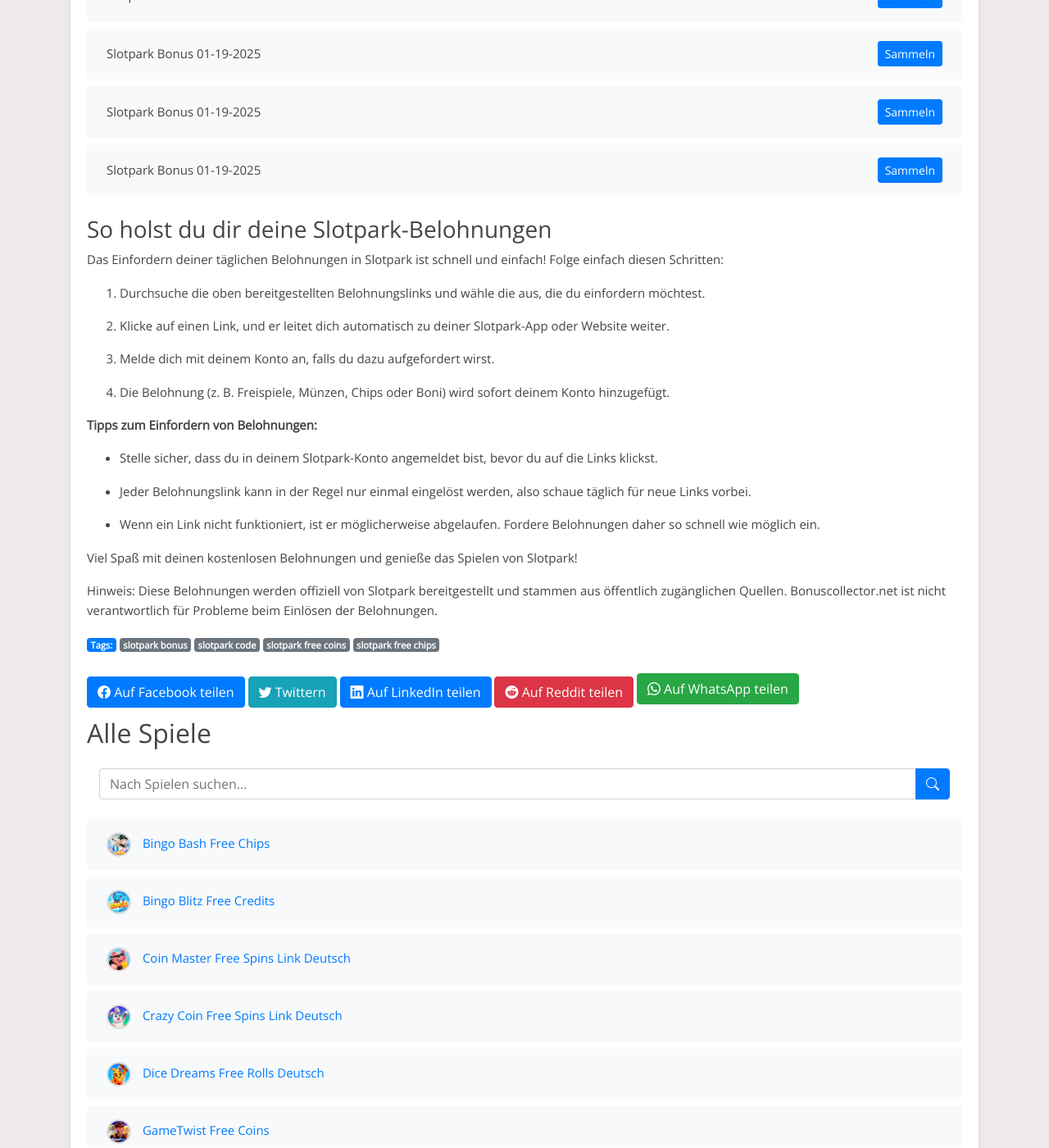
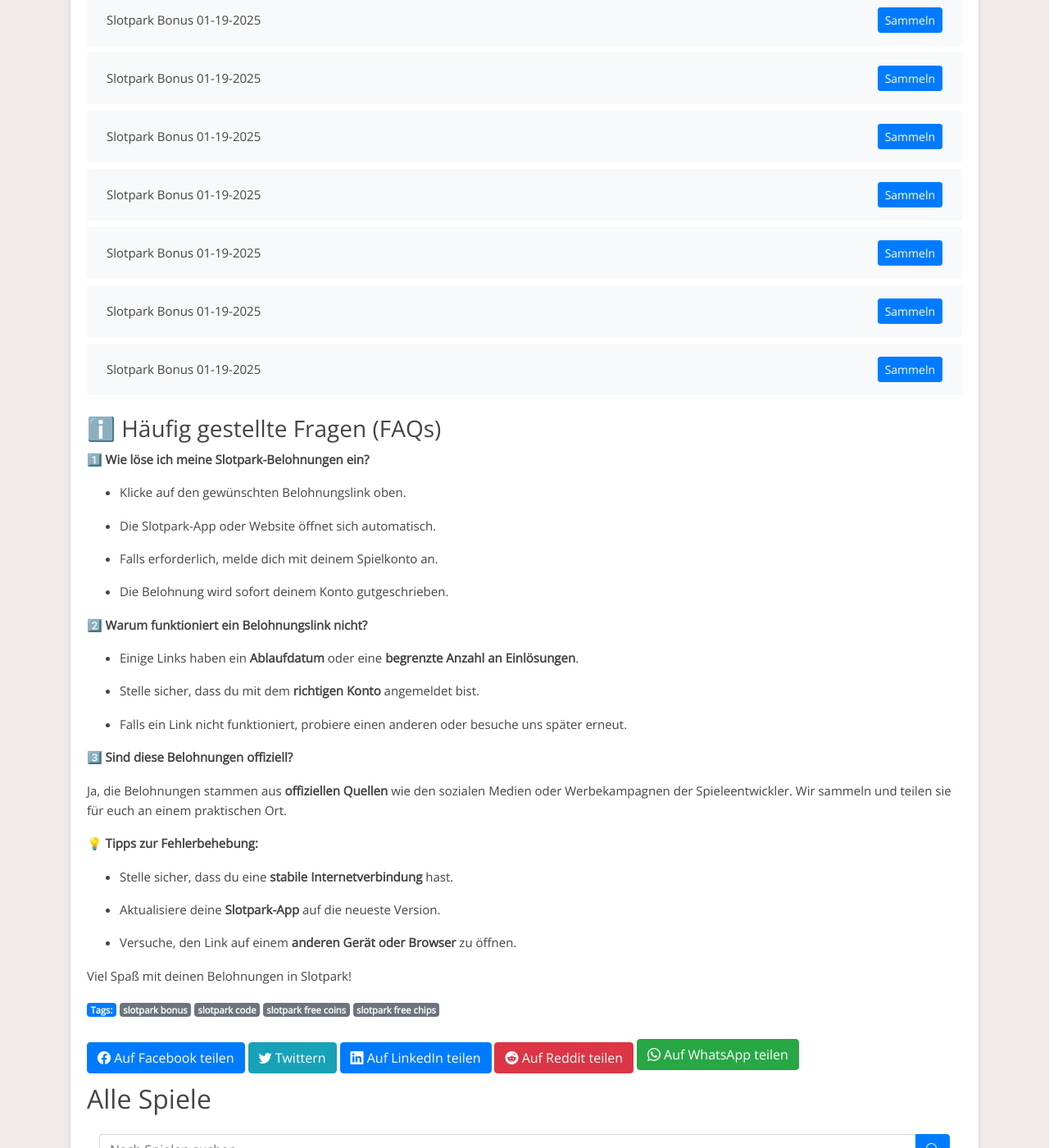
Before and after one commit to Prollad99/bs-de, a Jekyll site: the page built from _posts/2025-01-19-slotpark.md, in a window 1280 px wide and 1400 px high, scrolled down 7477 px. Shown: the whole window at 82% size. Built offline with Jekyll 4.4.1, drawn with Linux system fonts in a browser that asks for light colours; some of the changed text lies outside the part shown.

Commit message:
Aktualisiere Inhalte für slotpark

```diff
--- a/_includes/slotpark_footer.html
+++ b/_includes/slotpark_footer.html
@@ -1,27 +1,38 @@
-### So holst du dir deine Slotpark-Belohnungen
+### ℹ️ Häufig gestellte Fragen (FAQs)
 
 
-Das Einfordern deiner täglichen Belohnungen in Slotpark ist schnell und einfach! Folge einfach diesen Schritten:
+**1️⃣ Wie löse ich meine Slotpark-Belohnungen ein?**
 
-1. Durchsuche die oben bereitgestellten Belohnungslinks und wähle die aus, die du einfordern möchtest.
+- Klicke auf den gewünschten Belohnungslink oben.
 
-2. Klicke auf einen Link, und er leitet dich automatisch zu deiner Slotpark-App oder Website weiter.
+- Die Slotpark-App oder Website öffnet sich automatisch.
 
-3. Melde dich mit deinem Konto an, falls du dazu aufgefordert wirst.
+- Falls erforderlich, melde dich mit deinem Spielkonto an.
 
-4. Die Belohnung (z. B. Freispiele, Münzen, Chips oder Boni) wird sofort deinem Konto hinzugefügt.
+- Die Belohnung wird sofort deinem Konto gutgeschrieben.
 
 
-**Tipps zum Einfordern von Belohnungen:**
+**2️⃣ Warum funktioniert ein Belohnungslink nicht?**
 
-- Stelle sicher, dass du in deinem Slotpark-Konto angemeldet bist, bevor du auf die Links klickst.
+- Einige Links haben ein **Ablaufdatum** oder eine **begrenzte Anzahl an Einlösungen**.
 
-- Jeder Belohnungslink kann in der Regel nur einmal eingelöst werden, also schaue täglich für neue Links vorbei.
+- Stelle sicher, dass du mit dem **richtigen Konto** angemeldet bist.
 
-- Wenn ein Link nicht funktioniert, ist er möglicherweise abgelaufen. Fordere Belohnungen daher so schnell wie möglich ein.
+- Falls ein Link nicht funktioniert, probiere einen anderen oder besuche uns später erneut.
 
 
-Viel Spaß mit deinen kostenlosen Belohnungen und genieße das Spielen von Slotpark!
+**3️⃣ Sind diese Belohnungen offiziell?**
+
+Ja, die Belohnungen stammen aus **offiziellen Quellen** wie den sozialen Medien oder Werbekampagnen der Spieleentwickler. Wir sammeln und teilen sie für euch an einem praktischen Ort.
 
 
-Hinweis: Diese Belohnungen werden offiziell von Slotpark bereitgestellt und stammen aus öffentlich zugänglichen Quellen. Bonuscollector.net ist nicht verantwortlich für Probleme beim Einlösen der Belohnungen.
+**💡 Tipps zur Fehlerbehebung:**
+
+- Stelle sicher, dass du eine **stabile Internetverbindung** hast.
+
+- Aktualisiere deine **Slotpark-App** auf die neueste Version.
+
+- Versuche, den Link auf einem **anderen Gerät oder Browser** zu öffnen.
+
+
+Viel Spaß mit deinen Belohnungen in Slotpark!
--- a/_includes/slotpark_post.html
+++ b/_includes/slotpark_post.html
@@ -1,13 +1,29 @@
-Entdecke tägliche Slotpark-Belohnungen!
+## Slotpark – Tägliche Belohnungen & Tipps
 
 
-Bist du ein Fan von Slotpark und möchtest dein Spielerlebnis verbessern? Du bist hier genau richtig! Diese Seite ist allen Slotpark-Enthusiasten gewidmet, die täglich kostenlose Belohnungen einfordern möchten. Hier findest du die neuesten Links, um Freispiele, Münzen, Chips und andere spannende Boni zu sammeln, damit du das Spiel noch mehr genießen kannst.
+**Hol dir täglich exklusive Belohnungen für Slotpark!** Wir stellen dir die neuesten Bonuslinks bereit, mit denen du Freispiele, Münzen, Chips und andere Belohnungen sammeln kannst.
 
 
-Slotpark ist ein unterhaltsames Spiel, das von Millionen geliebt wird. Ob du höhere Level erreichen oder einfach nur den Nervenkitzel genießen möchtest – unsere täglichen Belohnungslinks halten dich im Spiel.
+### 🎮 Was ist Slotpark?
+
+Slotpark ist ein spannendes und unterhaltsames Spiel, das Millionen von Spielern weltweit begeistert. Es bietet tägliche Herausforderungen, Events und Belohnungen, die dein Spielerlebnis verbessern.
 
 
-Hinweis: Slotpark ist eine kostenlose App, die ausschließlich zu Unterhaltungszwecken entwickelt wurde. Bonuscollector.net ist eine unabhängige Plattform und steht in keiner Verbindung zu den Entwicklern oder Eigentümern von Slotpark.
+### 🏆 Warum solltest du Belohnungen einlösen?
+
+- **Mehr Spielzeit** – Genieße das Spiel ohne Unterbrechungen.
+
+- **Schneller Fortschritt** – Steige schneller auf und schalte neue Inhalte frei.
+
+- **Events optimal nutzen** – Einige Boni sind nur für kurze Zeit verfügbar!
 
 
-Schau täglich vorbei, um sicherzustellen, dass du keine Belohnung verpasst!
+### 💡 Pro Tipp:
+
+„Speichere deine Belohnungen für besondere Events oder Herausforderungen, um den maximalen Vorteil zu erzielen!“
+
+
+Bleib dran und sichere dir täglich deine Slotpark-Belohnungen!
+
+
+*Hinweis: Bonuscollector.net steht in keiner Verbindung zu den Entwicklern von Slotpark. Alle Links stammen aus offiziellen Quellen.*
```
